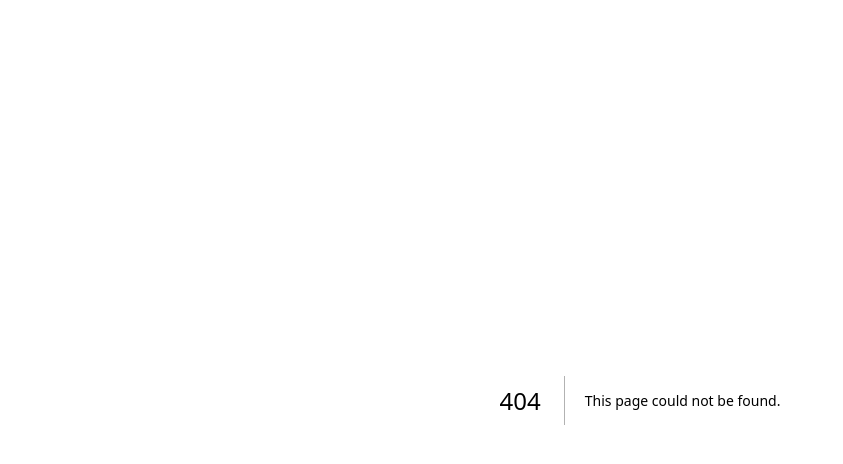
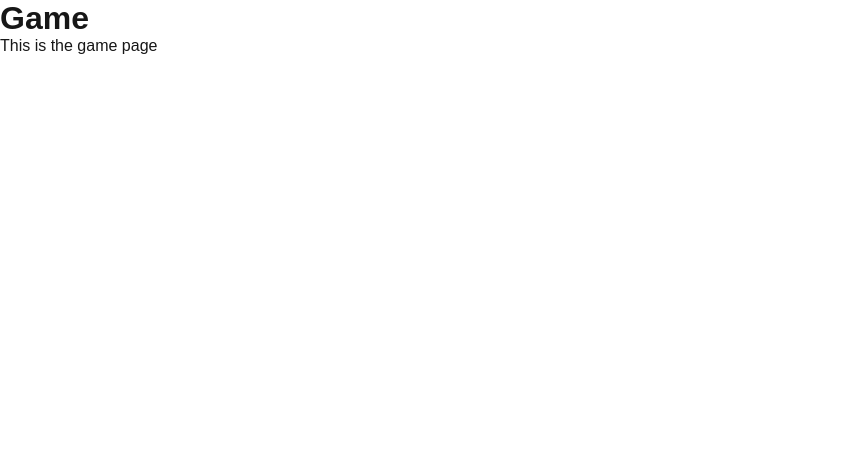
Before and after one commit to jorelm68/mhacks, a Next.js app: page /game in a window 1280 px wide. Before the commit this address had no page. Shown: the top 464 px of the page, without its empty margins (0-843 px from the left). Built offline with nearby package versions, Linux system fonts and the light colour scheme.

Commit message:
Outlined the project

```diff
--- /dev/null
+++ b/lib/api.ts
@@ -0,0 +1 @@
+// This is where I will define the routes
--- /dev/null
+++ b/pages/game.tsx
@@ -0,0 +1,11 @@
+// Screen for when you are actively in a game
+// this is the bulk of the project
+
+export default function Game() {
+    return (
+        <>
+            <h1>Game</h1>
+            <p>This is the game page</p>
+        </>
+    )
+}
--- a/pages/index.tsx
+++ b/pages/index.tsx
@@ -1,3 +1,7 @@
+// If you are logged in, two buttons:
+// Create a new game
+// Join a game
+
 export default function Home() {
   return (
     <>
```
Also changed, not shown: components/Navbar.tsx (added, +10 -0 lines).
